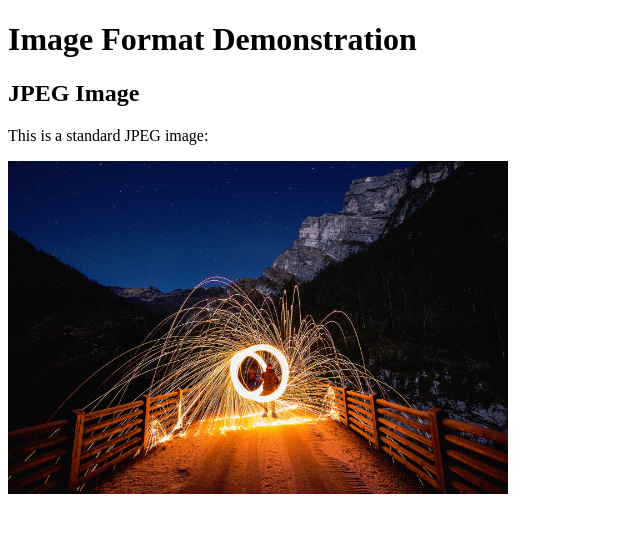
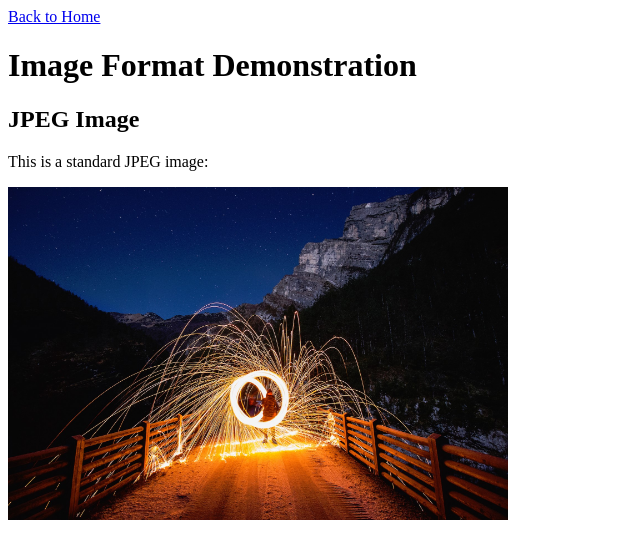
Before and after one commit to MOYOSOREJOBI/LAB2, a plain HTML site: page images.html in a window 1280 px wide. Shown: the whole page, without its empty margins (0-640 px from the left). Drawn offline with Linux system fonts and the light colour scheme.

Commit message:
Update images.html

```diff
--- a/images.html
+++ b/images.html
@@ -19,6 +19,9 @@ Description: A simple HTML file.
     <link rel="shortcut icon" href="favicon.ico" type="image/x-icon">
 </head>
 <body>
+
+    <a href="index.html">Back to Home</a>
+    <br>
     <h1>Image Format Demonstration</h1>
     <h2>JPEG Image</h2>
     <p>This is a standard JPEG image:</p>
```
